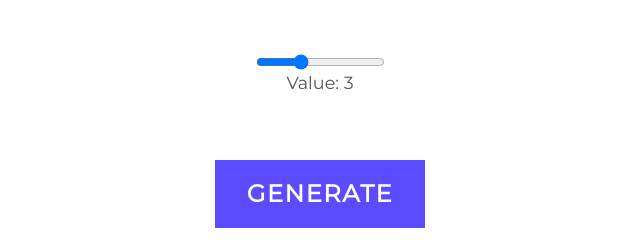
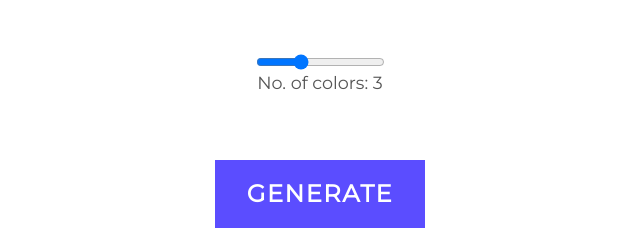
Before and after one commit to krutikkkkkkkkk/design.infinitylinkage.com, a website: page color-palette-generator/index.html in a window 1280 px wide. Shown: the part 432-672 px from the top of the page, 320-960 px from the left. Drawn offline with nearby package versions, Linux system fonts and the light colour scheme.

Commit message:
no of colors

```diff
--- a/color-palette-generator/index.html
+++ b/color-palette-generator/index.html
@@ -23,7 +23,7 @@
     </div>
     <div class="range d-flex flex-column justify-content-center align-items-center">
       <input type="range" min="2" max="5" value="3" class="slider" id="myRange">
-      <p>Value: <span id="demo"></span></p>
+      <p>No. of colors: <span id="demo"></span></p>
     </div>
 
     <button id="generate-button" class="btn-hover">Generate</button>
```
